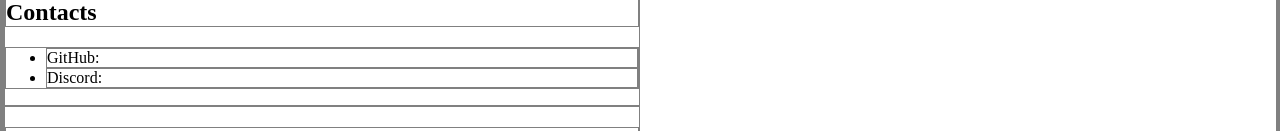
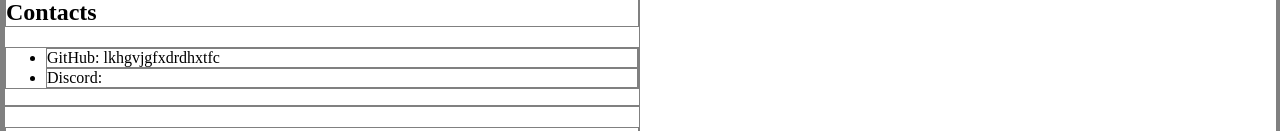
Before and after one commit to lkhgvjgfxdrdhxtfc/rsschool-cv, a plain HTML site: page index.html in a window 1280 px wide. Shown: the part 190-321 px from the top of the page. Drawn offline with Linux system fonts and the light colour scheme.

Commit message:
docs: update index with additional information

```diff
--- a/index.html
+++ b/index.html
@@ -39,7 +39,7 @@
      <section class="section" id="contacts">
          <h2>Contacts</h2>
              <ul>
-               <li>GitHub:</li>
+               <li>GitHub: lkhgvjgfxdrdhxtfc</li>
                <li>Discord:</li>
              </ul>
 
```
